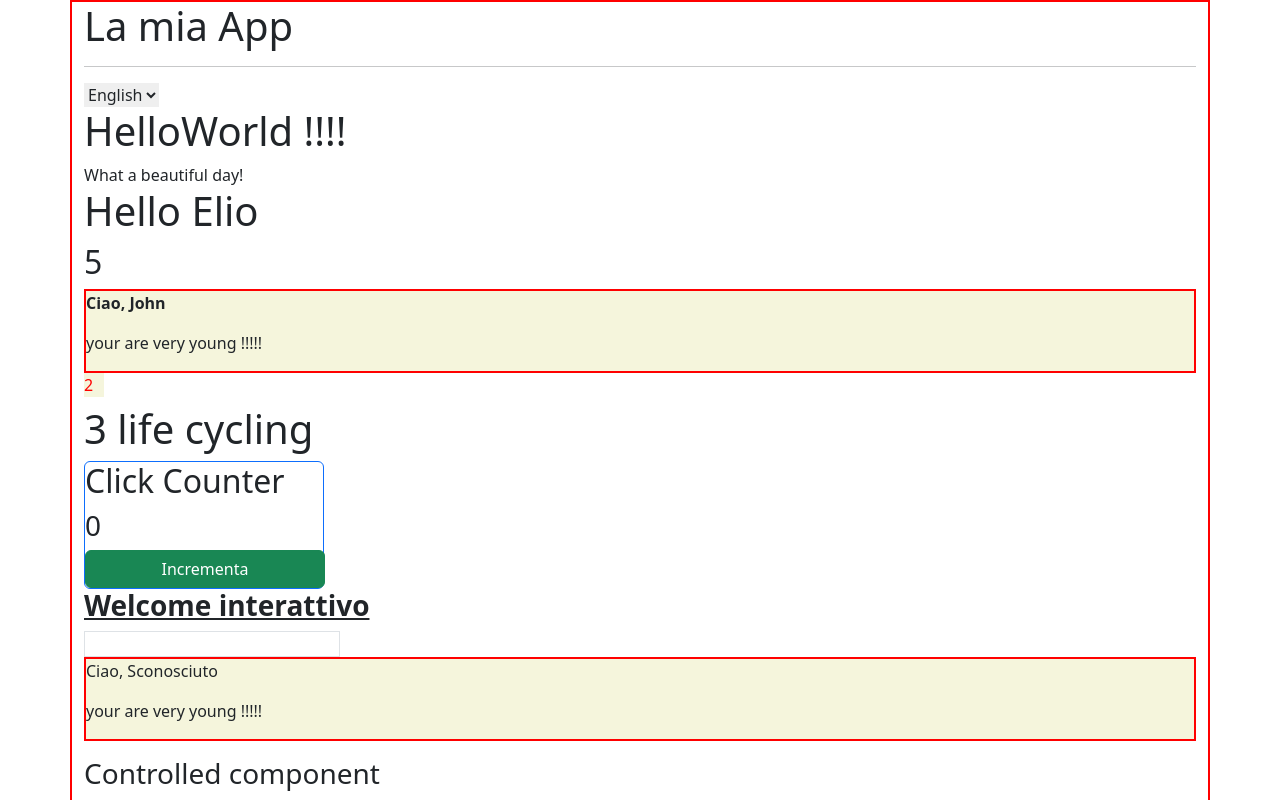
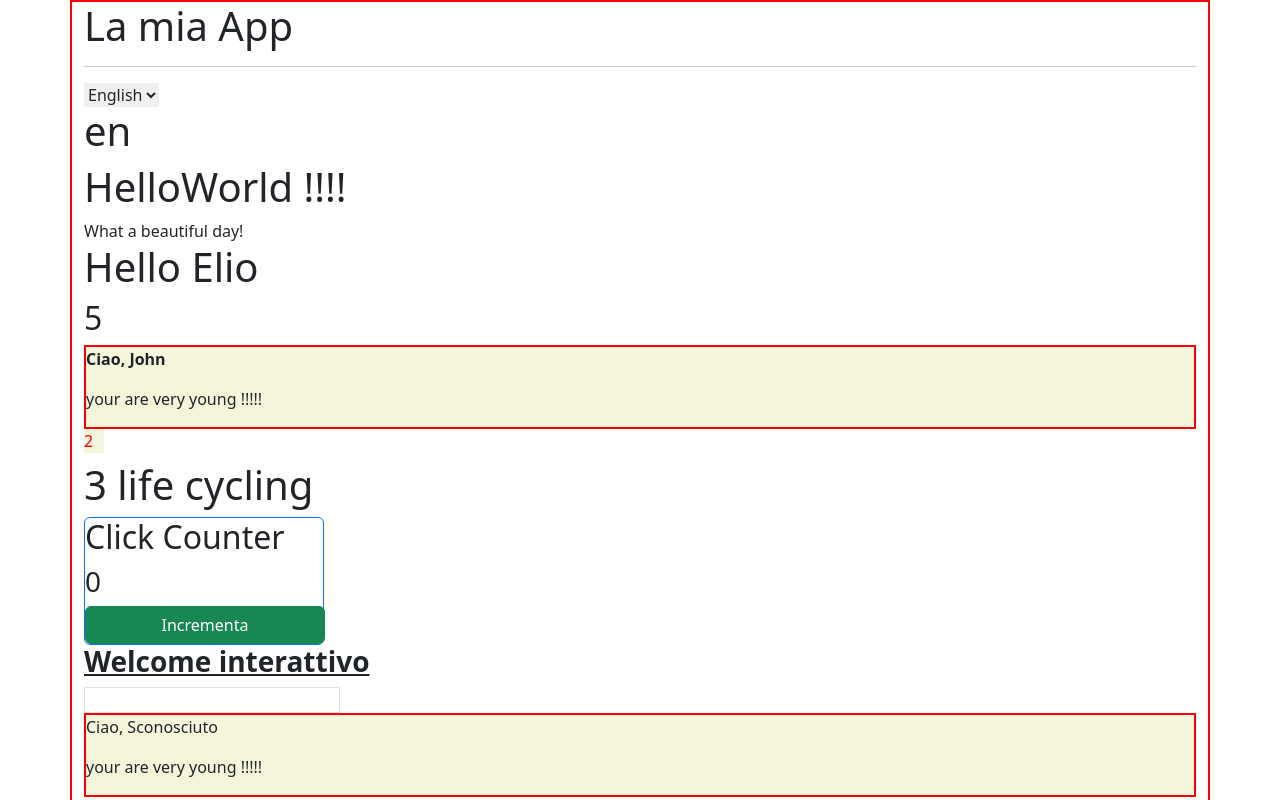
Before and after one commit to Castels88/React-esercizi, a React (Create React App) app: page / in a window 1280 px wide. Shown: the top 800 px of the page. Built offline with nearby package versions, Linux system fonts and the light colour scheme.

Commit message:
fine esercizio

```diff
--- a/src/DisplayLanguage.js
+++ b/src/DisplayLanguage.js
@@ -16,6 +16,13 @@ export class DisplayLanguage extends React.Component{
                     <option value="en">English</option>
                     <option value="it">Italian</option>
                 </select>
+                <LanguageContext.Consumer>
+                    {()=>{
+                        return(
+                            <h1>{this.state.language}</h1>
+                        )
+                    }}
+                </LanguageContext.Consumer>
             </div>
         )
     }
```
